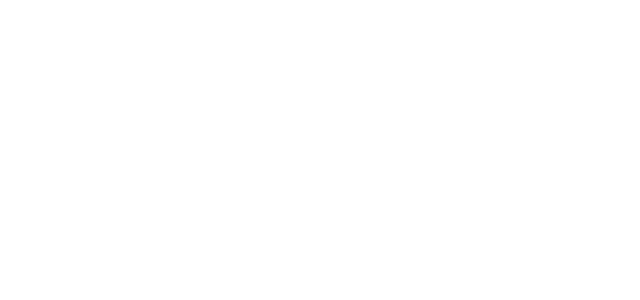
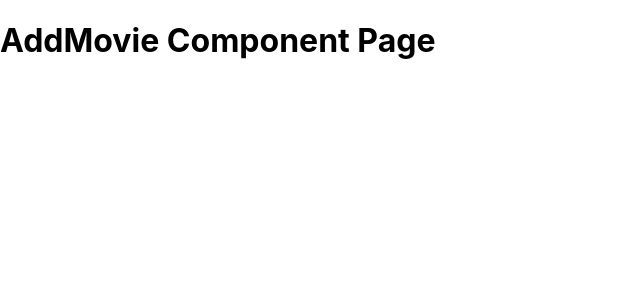
Before and after one commit to heggy231/intro-react-router-dom, a React (Create React App) app: page /add-movie in a window 1280 px wide. Shown: the top 300 px of the page, without its empty margins (0-640 px from the left). Built offline with nearby package versions, Linux system fonts and the light colour scheme.

Commit message:
finish routing

```diff
--- a/src/components/AddMovie.js
+++ b/src/components/AddMovie.js
@@ -1,11 +1,11 @@
-import React from 'react'
+import React, { useState, useEffect } from "react";
 
 const AddMovie = () => {
   return (
     <div>
-
+      <h1>AddMovie Component Page</h1>
     </div>
-  )
-}
+  );
+};
 
 export default AddMovie;
--- a/src/index.js
+++ b/src/index.js
@@ -1,20 +1,18 @@
 import React from 'react';
 import ReactDOM from 'react-dom';
 import './index.css';
+
 import App from './App';
-import reportWebVitals from './reportWebVitals';
+import AddMovie from './components/AddMovie';
+
 import { BrowserRouter, Switch, Route } from 'react-router-dom';
 
 ReactDOM.render(
   <React.StrictMode>
     <BrowserRouter>
       <Route component={App} path="/" exact />
+      <Route component={AddMovie} path="/add-movie" />
     </BrowserRouter>
   </React.StrictMode>,
   document.getElementById('root')
 );
-
-// If you want to start measuring performance in your app, pass a function
-// to log results (for example: reportWebVitals(console.log))
-// or send to an analytics endpoint. Learn more: https://bit.ly/CRA-vitals
-reportWebVitals();
```
Also changed, not shown: 1 other file (tests, documents, lock files or other folders).
